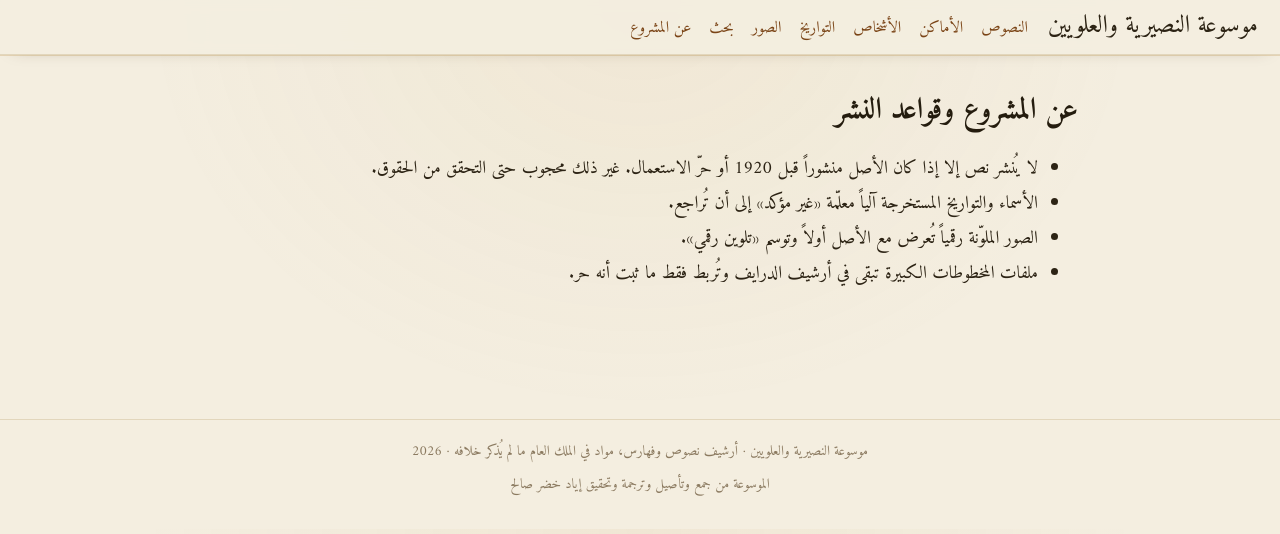
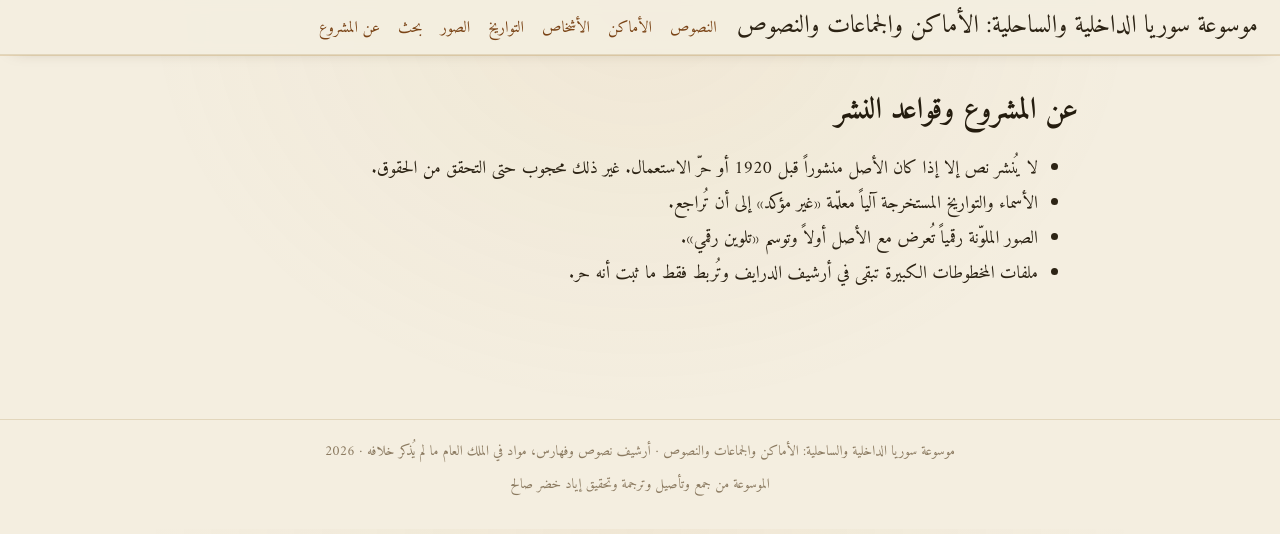
Before and after one commit to nusayri-encyclopedia/nusayri-encyclopedia.github.io, an Astro site: page /about in a window 1280 px wide. Built offline with nearby package versions, Linux system fonts and the light colour scheme; Astro itself is replaced by a stand-in of ours; a web font is replaced by a local one.

Commit message:
Update title and footer text in L.astro

```diff
--- a/src/layouts/L.astro
+++ b/src/layouts/L.astro
@@ -7,7 +7,7 @@ const year = new Date().getFullYear();
 <head>
 <meta charset="utf-8">
 <meta name="viewport" content="width=device-width,initial-scale=1">
-<title>{title} | موسوعة النصيرية والعلويين</title>
+<title>{title} | موسوعة سوريا الداخلية والساحلية: الأماكن والجماعات والنصوص</title>
 <link rel="preconnect" href="https://fonts.googleapis.com">
 <link rel="preconnect" href="https://fonts.gstatic.com" crossorigin>
 <link href="https://fonts.googleapis.com/css2?family=Amiri:ital,wght@0,400;0,700;1,400&family=Aref+Ruqaa:wght@400;700&display=swap" rel="stylesheet">
@@ -85,7 +85,7 @@ footer a{color:var(--mut)}
 </head>
 <body>
 <header>
-  <a class="t" href={b+'/'}>موسوعة النصيرية والعلويين</a>
+  <a class="t" href={b+'/'}>موسوعة سوريا الداخلية والساحلية: الأماكن والجماعات والنصوص</a>
   <nav>
     <a href={b+'/texts/'}>النصوص</a>
     <a href={b+'/places/'}>الأماكن</a>
@@ -98,7 +98,7 @@ footer a{color:var(--mut)}
 </header>
 <main class={mainClass} data-pagefind-body><slot/></main>
 <footer>
-  موسوعة النصيرية والعلويين · أرشيف نصوص وفهارس، مواد في الملك العام ما لم يُذكر خلافه · {year}
+  موسوعة سوريا الداخلية والساحلية: الأماكن والجماعات والنصوص · أرشيف نصوص وفهارس، مواد في الملك العام ما لم يُذكر خلافه · {year}
   <div style="margin-top:6px">الموسوعة من جمع وتأصيل وترجمة وتحقيق إياد خضر صالح</div>
 </footer>
 </body>
```
